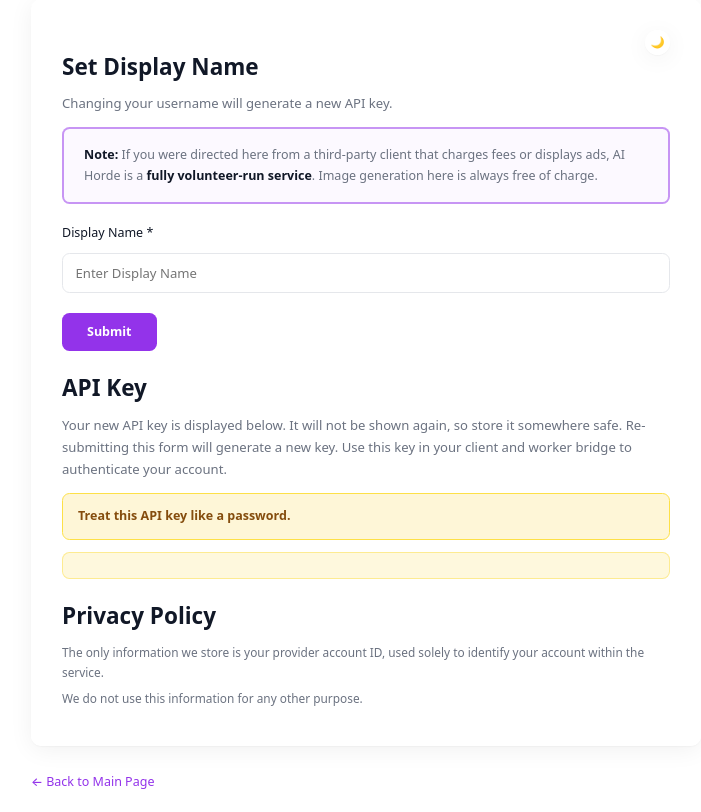
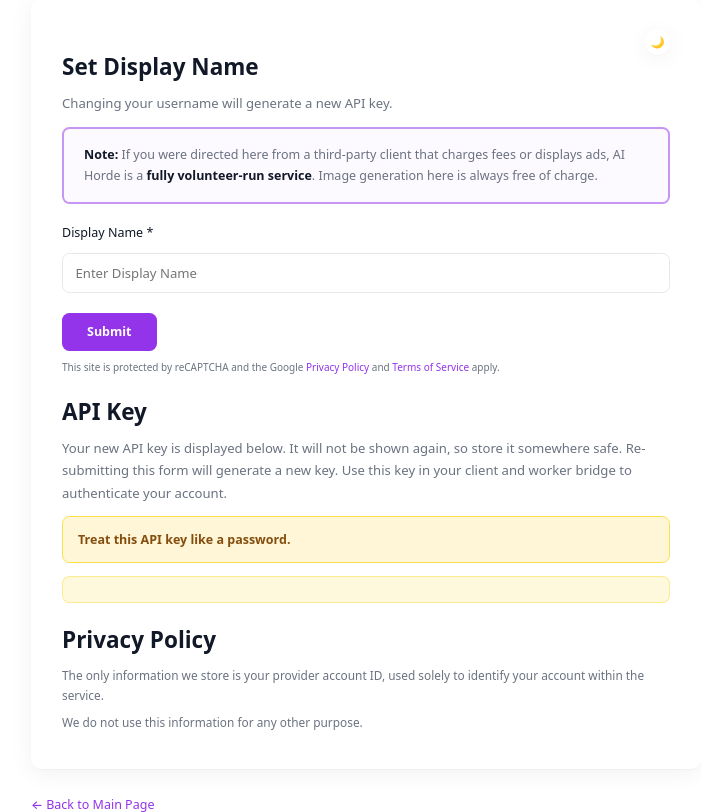
Before and after one commit to Haidra-Org/AI-Horde, a Python web app: template horde/templates/register.html in a window 1280 px wide. Shown: the part 31-843 px from the top of the page, without its empty margins (274-975 px from the left). Before the commit the page ends 820 px from the top, so only its background shows below. Run offline with Jinja, Linux system fonts and the light colour scheme; the template is opened without the code that fills it, so the values that code supplies are empty; some libraries are stand-ins or nearby versions.

Commit message:
fix: hide recaptcha box, include in user flow instead
This is explicitly allowed per https://developers.google.com/recaptcha/docs/faq#id-like-to-hide-the-recaptcha-badge.-what-is-allowed

```diff
--- a/horde/templates/register.html
+++ b/horde/templates/register.html
@@ -83,6 +83,14 @@
   .ah-back-link { font-size: 1.25rem; font-weight: 500; color: var(--ah-purple); text-decoration: none; }
   .ah-back-link:hover { color: var(--ah-purple-hover); text-decoration: underline; }
 
+  /* Hide the floating reCAPTCHA badge — disclosure text is shown inline near the submit button instead,
+     which satisfies Google's requirement: https://developers.google.com/recaptcha/docs/faq#id-like-to-hide-the-recaptcha-badge.-what-is-allowed */
+  .grecaptcha-badge { visibility: hidden !important; }
+
+  .ah-recaptcha-notice { font-size: 1rem; color: var(--ah-text-dim); margin-top: 0.75rem; line-height: 1.6; }
+  .ah-recaptcha-notice a { color: var(--ah-purple); text-decoration: none; }
+  .ah-recaptcha-notice a:hover { text-decoration: underline; }
+
   html { transition: background-color 0.2s; }
   html.dark, html.dark body { background-color: rgb(17 24 39); color-scheme: dark; }
 
@@ -156,6 +164,7 @@
         }
       </script>
       <button type="submit" class="ah-btn-primary g-recaptcha" data-sitekey="{{ recaptcha_site }}" data-callback="onSubmit" data-action="submit">Submit</button>
+      <p class="ah-recaptcha-notice">This site is protected by reCAPTCHA and the Google <a href="https://policies.google.com/privacy" target="_blank" rel="noopener">Privacy Policy</a> and <a href="https://policies.google.com/terms" target="_blank" rel="noopener">Terms of Service</a> apply.</p>
     </form>
 
     {% if api_key is not none %}
```
